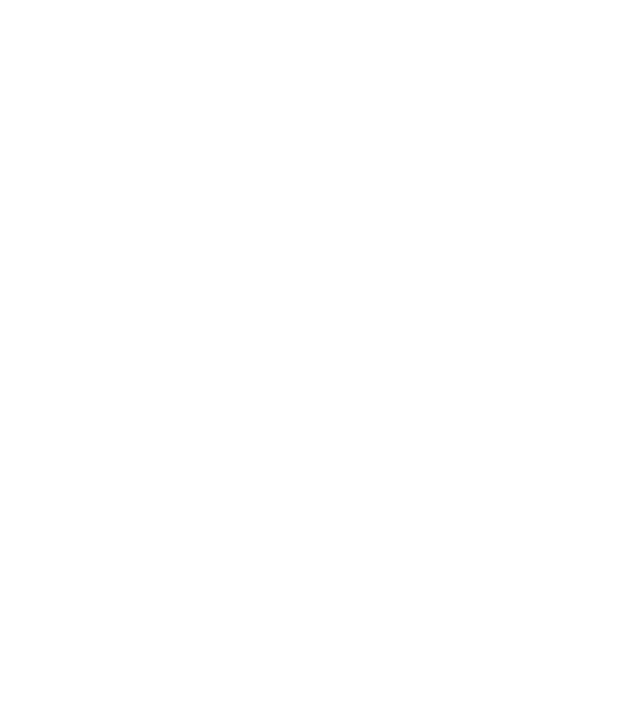
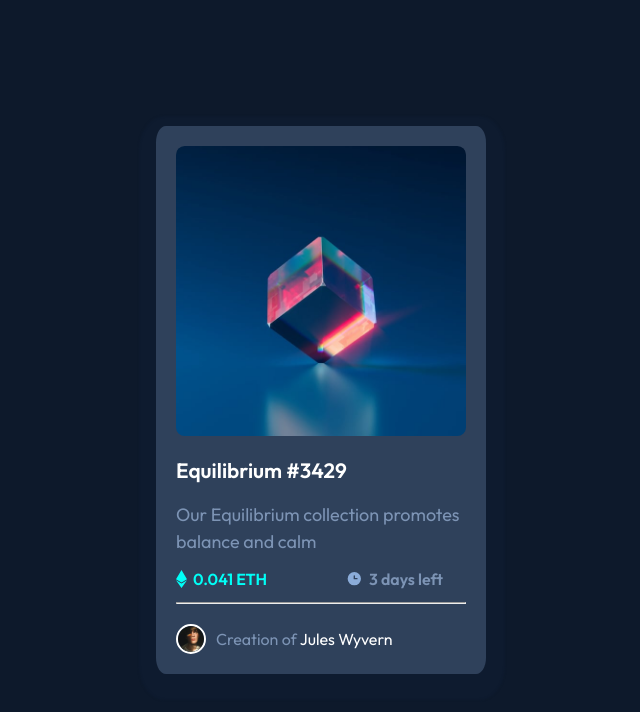
Before and after one commit to ildi0818/nft-preview-card-component-main, a plain HTML site: page index.html in a window 1280 px wide. Shown: the whole page, without its empty margins (319-959 px from the left). Drawn offline with Linux system fonts and the light colour scheme.

Commit message:
first commit

```diff
--- a/index.html
+++ b/index.html
@@ -1,16 +1,34 @@
 <!DOCTYPE html>
 <html lang="en">
+
 <head>
   <meta charset="UTF-8">
-  <meta name="viewport" content="width=device-width, initial-scale=1.0"> <!-- displays site properly based on user's device -->
+  <meta name="viewport" content="width=device-width, initial-scale=1.0">
+  <link rel="icon" type="image/png" sizes="32x32" href="./images/favicon-32x32.png">
+  <link rel="stylesheet" href="style.css">
+  <title>Frontend Mentor | NFT preview card component</title>
+</head>
 
-  <link rel="icon" type="image/png" sizes="32x32" href="./images/favicon-32x32.png">
+<body>
+  <div>
+    <img src="images/image-equilibrium.jpg" alt="equilibrium">
 
-  <title>Frontend Mentor | NFT preview card component</title>
+    <h1>Equilibrium #3429</h1>
+    <p>Our Equilibrium collection promotes balance and calm</p>
 
-</head>
-<body>
+    <div>
+      <div><img src="images/icon-ethereum.svg" alt="icon-ethereum">0.041 ETH</div>
+      <div><img src="images/icon-clock.svg" alt="icon-clock">3 days left</div>
+    </div>
 
+    <hr>
+
+    <div>
+      <img src="images/image-avatar.png" alt="Jules Wyvern">
+      <p>Creation of <span>Jules Wyvern</span></p>
+    </div>
+  </div>
 
 </body>
+
 </html>
--- /dev/null
+++ b/style.css
@@ -0,0 +1,98 @@
+@import url('https://fonts.googleapis.com/css2?family=Outfit:wght@100..900&display=swap');
+
+* {
+    margin: 0;
+    padding: 0;
+    box-sizing: border-box;
+    font-family: "Outfit";
+}
+
+body {
+    display: flex;
+    justify-content: center;
+    align-items: center;
+    background-color: hsl(217, 54%, 11%);
+    height: 100vh;
+}
+
+body > div {
+    background-color: hsl(215, 32%, 27%);
+    box-shadow:1px 8px 2px 18px hsl(216, 53%, 12%);
+    border-radius: 3%;
+    padding: 20px;
+    width: 330px;
+    /* margin: auto; */
+}
+
+body > div > img {
+    border-radius: 3%;
+    width: 100%;
+}
+
+h1 {
+    font-size: 1.3rem;
+    font-weight: 600;
+    color: hsl(0, 0%, 100%);
+    margin: 6% 0;
+}
+
+h1 + p {
+     line-height: 1.7rem;
+}
+
+body > div > div:first-of-type {
+    display: flex;
+    justify-content: space-between;
+    height: 30px;
+    margin: 3% 0;
+}
+
+body > div > div > div img {
+    margin-right: 5%;
+}
+
+body > div > div > div {
+    display: flex;
+    align-items: center;
+}
+
+body > div > div > div {
+    color: hsl(178, 100%, 50%);
+    font-weight: 600;
+    width: 120px;
+}
+
+body > div > div > div:last-child{
+    color: hsl(215, 27%, 60%);
+    width: 120px;
+}
+
+p {
+    font-size: 18px;
+    color: hsl(215, 27%, 60%);
+}
+
+hr ~ div {
+    display: flex;
+    align-items: center;
+}
+
+hr {
+    margin-bottom: 20px;
+}
+
+hr ~ div img {
+    border-radius: 50%;
+    border: solid 2px white;
+    width: 30px;
+    margin-right: 10px;
+}
+
+hr ~ div p {
+    font-size: 1rem;
+}
+
+span {
+    color: hsl(0, 0%, 100%);
+
+}
```
Also changed, not shown: 1 other file.
